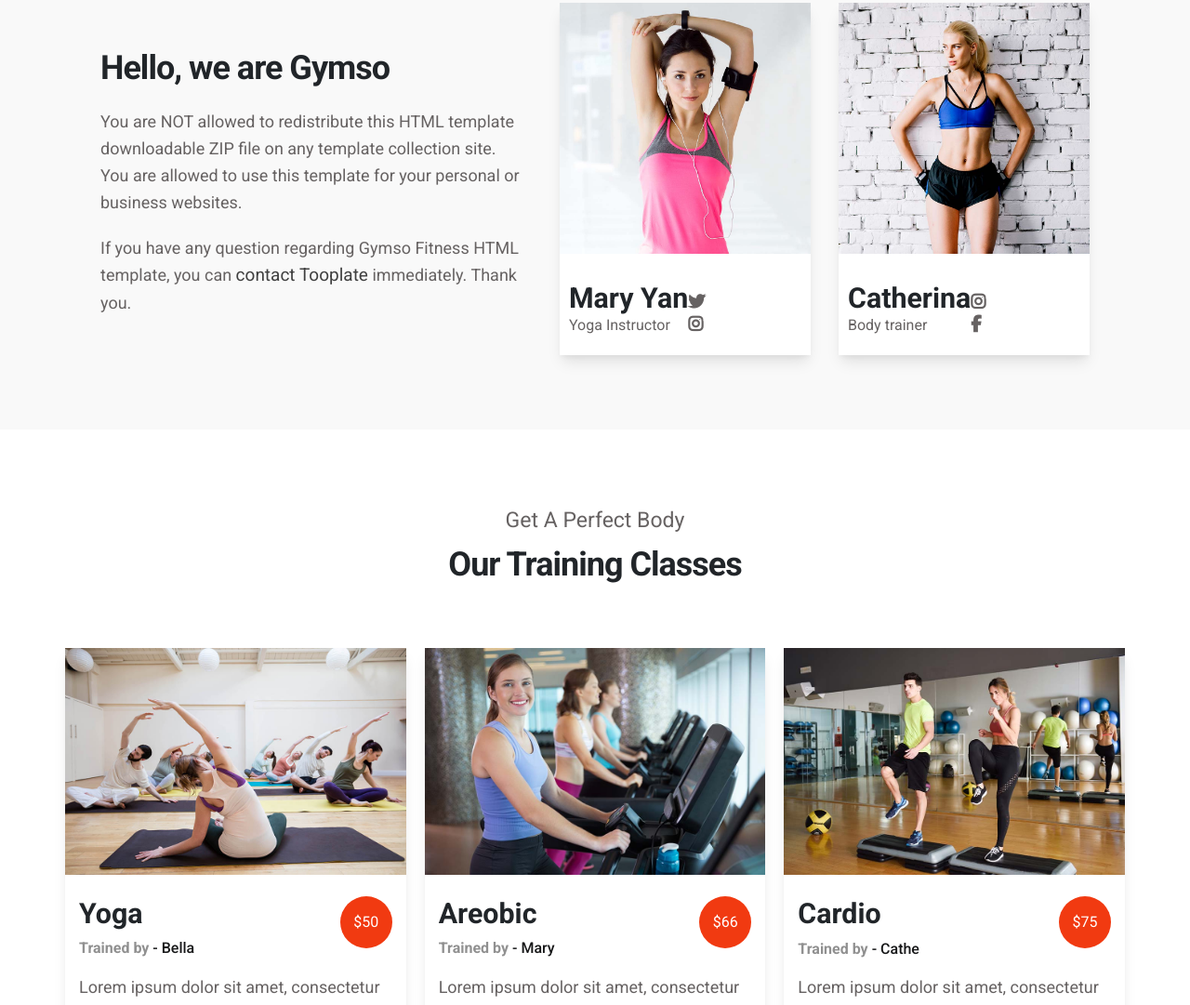
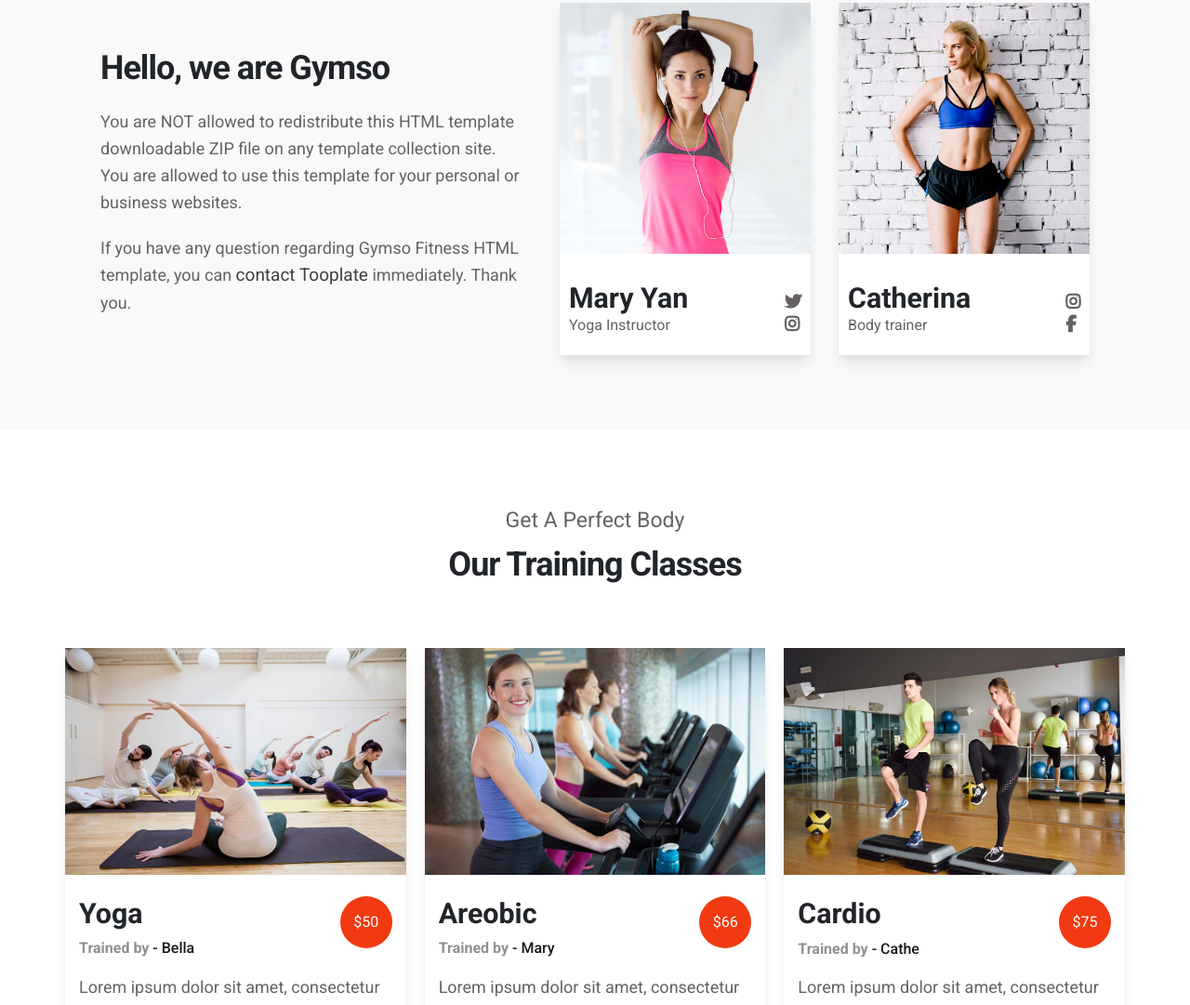
Before and after one commit to devo246/gymso, a plain HTML site: page index.html in a window 1280 px wide. Shown: the part 1322-2403 px from the top of the page at 93% size. Drawn offline with Linux system fonts and the light colour scheme.

Commit message:
index.css

```diff
--- a/index.css
+++ b/index.css
@@ -399,7 +399,7 @@ header .container nav ul li a:hover, header .container nav div a :hover {
 .about .container .images .des {
     display: flex;
     align-items: baseline;
-    justify-content: space-betweenj;
+    justify-content: space-between;
     line-height: 1.3;
     padding: 20px 10px;
 }
```
